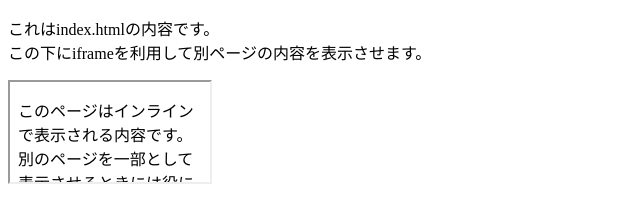
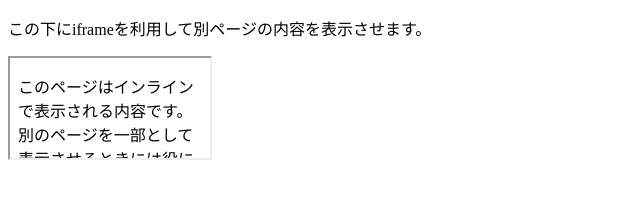
Before and after one commit to morikentiger/TechAcademy_HTML_CSS, a plain HTML site: page index.html in a window 1280 px wide. Shown: the whole page, without its empty margins (0-640 px from the left). Drawn offline with Linux system fonts and the light colour scheme.

Commit message:
5-4 コメント（HTMLのオブジェクト）

```diff
--- a/index.html
+++ b/index.html
@@ -6,7 +6,8 @@
 	</head>
 	<body>
 		<p>
-			これはindex.htmlの内容です。<br>
+			<!-- 下の文章をコメントアウトしました -->
+			<!-- これはindex.htmlの内容です。<br> -->
 			この下にiframeを利用して別ページの内容を表示させます。
 		</p>
 		<iframe src="iframe.html" width="200" height="100">
```
Also changed, not shown: メモ.txt.
